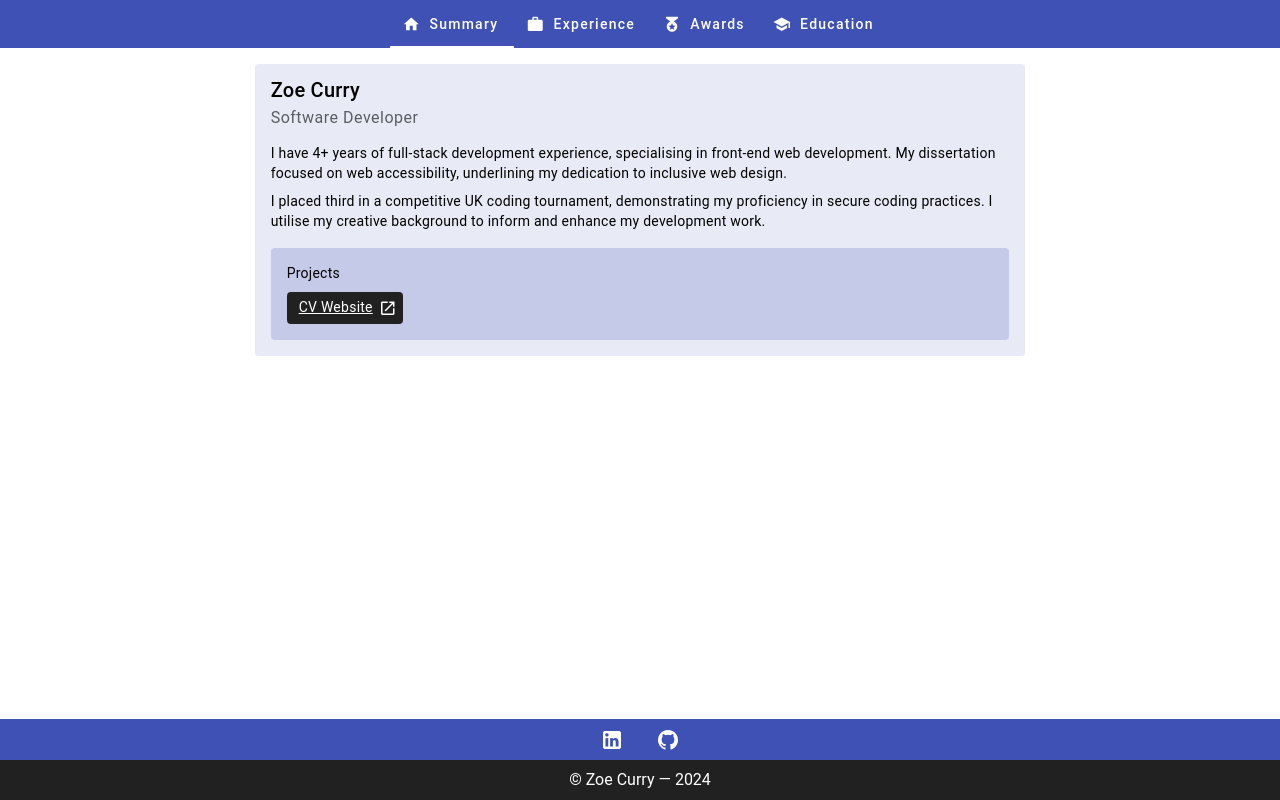
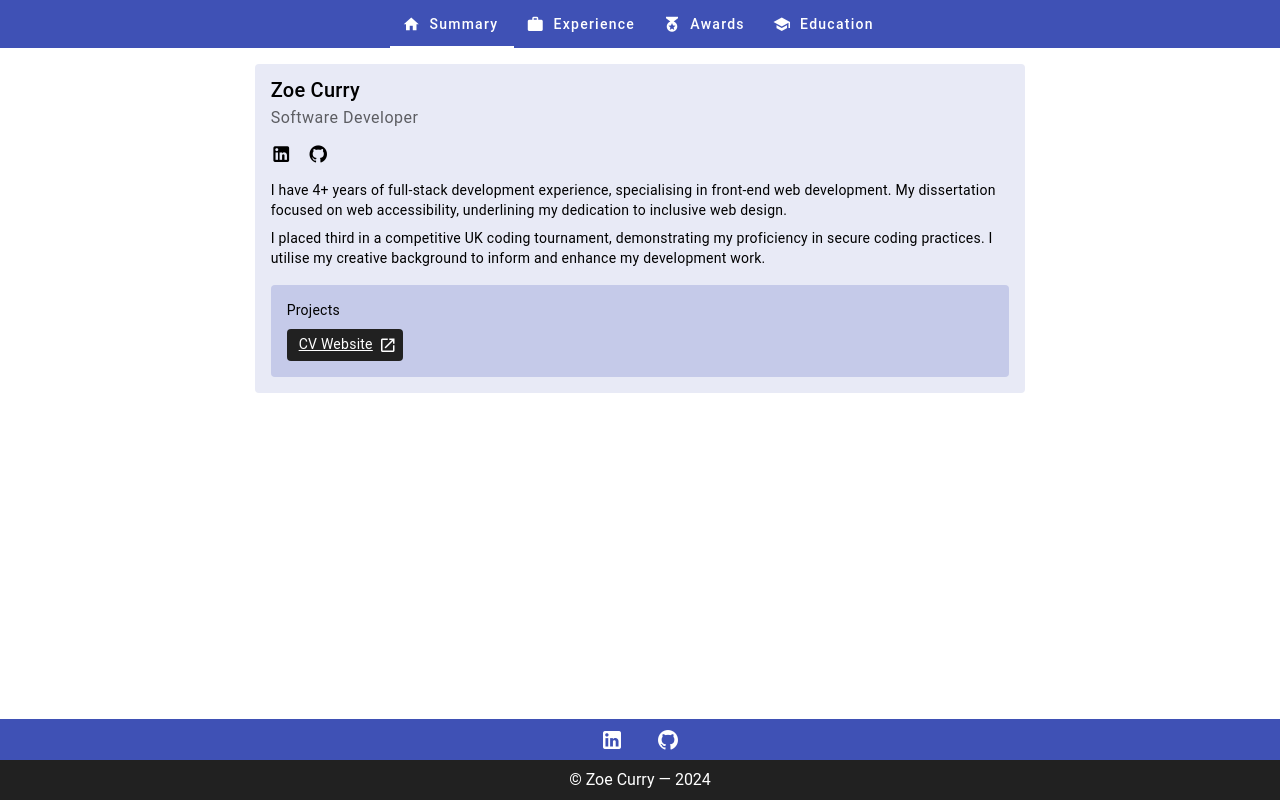
Before and after one commit to pixel-m4ge/cv-website, a Nuxt app: page / in a window 1280 px wide. Built offline with nearby package versions, Linux system fonts and the light colour scheme.

Commit message:
✨ new feature: add linkedin and github links to summary page

```diff
--- a/components/AppFooter.vue
+++ b/components/AppFooter.vue
@@ -3,22 +3,26 @@
     <v-row no-gutters>
       <v-col>
         <div class="px-4 py-2 w-100 bg-indigo text-center">
+          <span class="mx-4">
             <a
               href="https://www.linkedin.com/in/zoecurry/"
               target="_blank"
               rel="noopener noreferrer"
               aria-label="Go to my LinkedIn profile"
             >
-            <v-icon color="white" icon="mdi-linkedin" class="mx-4"></v-icon>
+              <v-icon color="white" icon="mdi-linkedin"></v-icon>
             </a>
+          </span>
+          <span class="mx-4">
             <a
               href="https://github.com/pixel-m4ge/"
               target="_blank"
               rel="noopener noreferrer"
               aria-label="Go to my GitHub profile"
             >
-            <v-icon color="white" icon="mdi-github" class="mx-4"></v-icon>
+              <v-icon color="white" icon="mdi-github"></v-icon>
             </a>
+          </span>
         </div>
         <div class="px-4 py-2 w-100 bg-grey-darken-4 text-center">
           &copy; Zoe Curry — {{ new Date().getFullYear() }}
--- a/pages/index.vue
+++ b/pages/index.vue
@@ -57,6 +57,28 @@
                   <span class="text-body-1">Software Developer</span>
                 </template>
                 <v-card-text>
+                  <span class="mr-4">
+                    <a
+                      href="https://www.linkedin.com/in/zoecurry/"
+                      target="_blank"
+                      rel="noopener noreferrer"
+                      aria-label="Go to my LinkedIn profile"
+                    >
+                      <v-icon color="black" icon="mdi-linkedin"></v-icon>
+                    </a>
+                  </span>
+                  <span>
+                    <a
+                      href="https://github.com/pixel-m4ge/"
+                      target="_blank"
+                      rel="noopener noreferrer"
+                      aria-label="Go to my GitHub profile"
+                    >
+                      <v-icon color="black" icon="mdi-github"></v-icon>
+                    </a>
+                  </span>
+                </v-card-text>
+                <v-card-text class="pt-0">
                   <div>
                     I have 4+ years of full-stack development experience,
                     specialising in front-end web development. My dissertation
```
Lines whose indentation alone changed are shown as unchanged.
